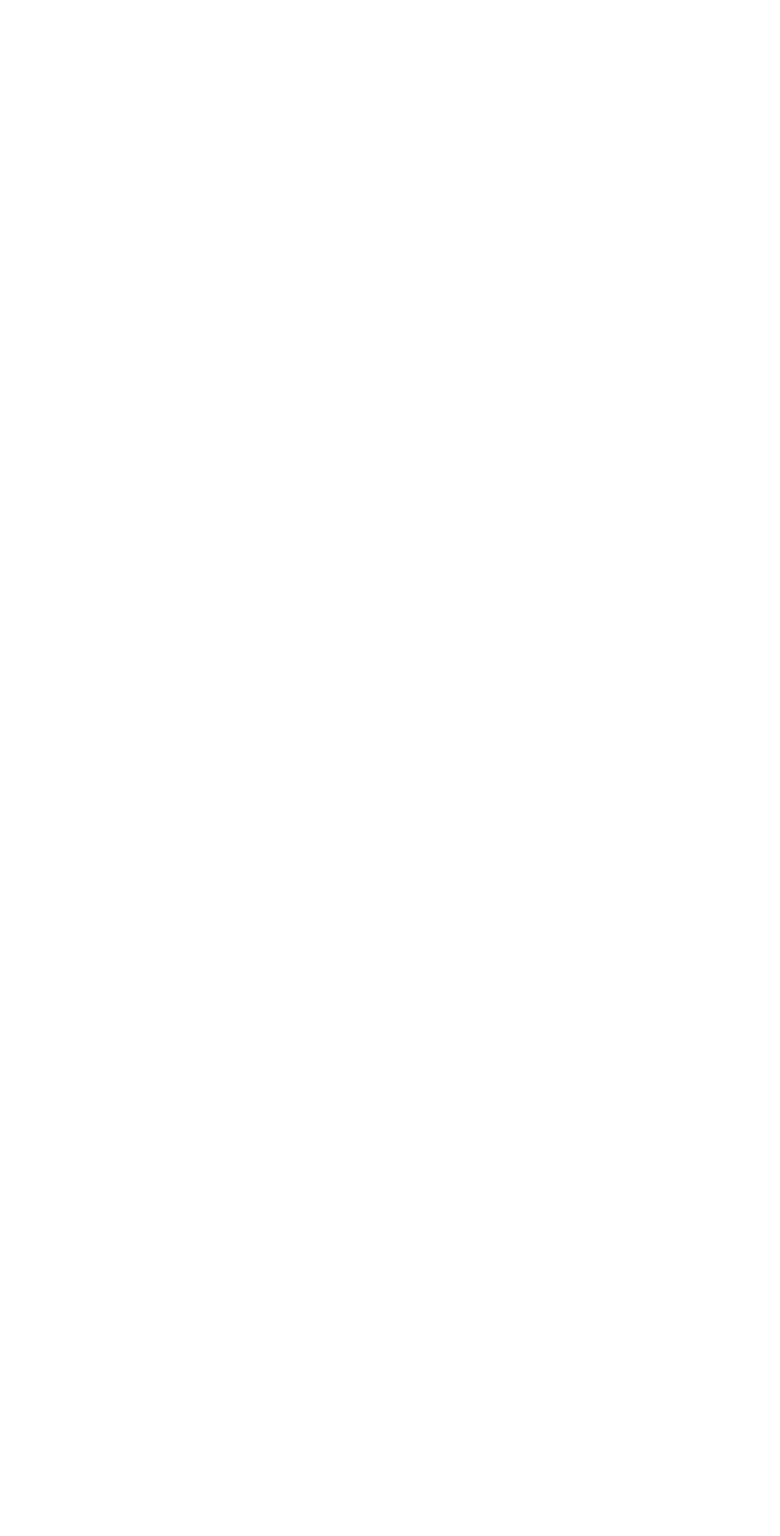
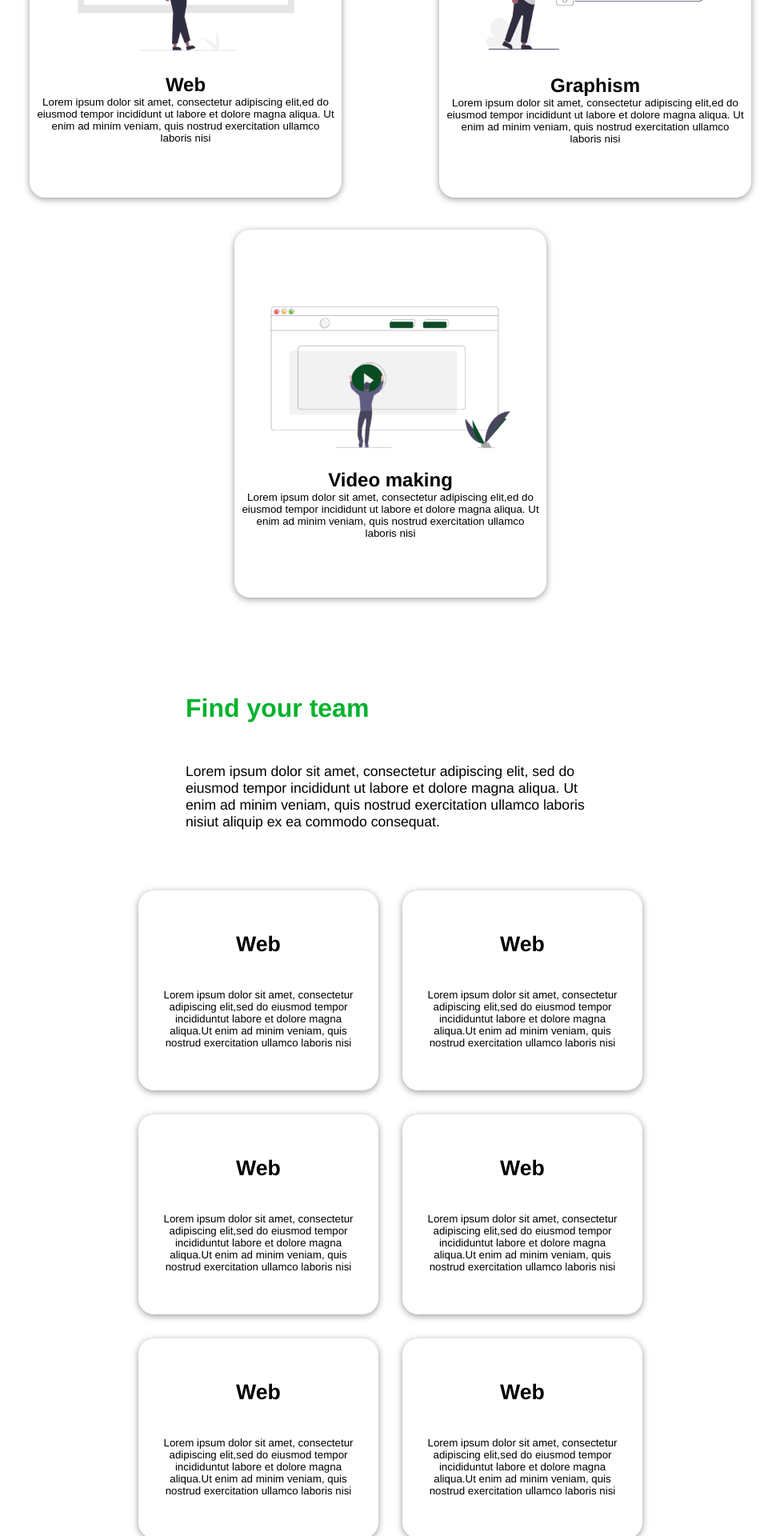
Before and after one commit to bdtkevin/hackathon-fiverr, a React (Create React App) app in the folder frontend/: page /join-team in a window 1280 px wide. Shown: the part 500-2420 px from the top of the page at 80% size, without its empty margins (152-1127 px from the left). Before the commit the page ends 800 px from the top, so only its background shows below. Built offline with nearby package versions, Linux system fonts and the light colour scheme.

Commit message:
add join team page

```diff
--- a/frontend/src/App.jsx
+++ b/frontend/src/App.jsx
@@ -3,6 +3,7 @@ import CreateTeam from './components/CreateTeam';
 import WebClient from './components/WebClient';
 import Toto from './components/Toto';
 import './reset.css';
+import JoinTeam from './components/JoinTeam';
 
 export default function App() {
   return (
@@ -11,6 +12,7 @@ export default function App() {
         <Route path='/toto' component={Toto} />
         <Route path='/create-team' component={CreateTeam} />
         <Route path='/webclient' component={WebClient} />
+        <Route path='/join-team' component={JoinTeam} />
       </Switch>
     </div>
   );
--- /dev/null
+++ b/frontend/src/components/JoinTeam/index.jsx
@@ -0,0 +1,112 @@
+import { Link } from 'react-router-dom'
+import Header from '../Header'
+import Footer from '../Footer'
+import './style.scss'
+
+const JoinTeam = ()=>{
+  return(
+  <>
+  <Header />
+    <section className="field">
+      <h2>
+        Choose your field
+      </h2>
+      <div className="containerDomain">
+        <Link to="/web">
+        <button className="web">
+          <img src='/img/createTeamImg/webIllu.svg' alt=""/>
+          <h3>Web</h3>
+          <p>
+          Lorem ipsum dolor sit amet, consectetur adipiscing elit,ed do eiusmod tempor incididunt ut labore et dolore magna aliqua. Ut enim ad minim veniam, quis nostrud exercitation ullamco laboris nisi
+          </p>
+      </button>
+      </Link>
+      <Link to="/graphism">
+      <button className="graphism">
+          <img src='/img/createTeamImg/graphismIllu.svg' alt=""/>
+          <h3>Graphism</h3>
+          <p>
+          Lorem ipsum dolor sit amet, consectetur adipiscing elit,ed do eiusmod tempor incididunt ut labore et dolore magna aliqua. Ut enim ad minim veniam, quis nostrud exercitation ullamco laboris nisi
+          </p>
+      </button>
+      </Link>
+      <Link to="/video">
+      <button className="video">
+          <img src='/img/createTeamImg/videoIllu.svg' alt=""/>
+          <h3>Video making</h3>
+          <p>
+          Lorem ipsum dolor sit amet, consectetur adipiscing elit,ed do eiusmod tempor incididunt ut labore et dolore magna aliqua. Ut enim ad minim veniam, quis nostrud exercitation ullamco laboris nisi
+          </p>
+      </button>
+      </Link>
+
+    </div>
+    </section>
+
+    <section className="listTeam">
+      <h2>
+        Find your team
+      </h2>
+      <p className="textTeam">
+      Lorem ipsum dolor sit amet, consectetur adipiscing elit, sed do eiusmod tempor incididunt ut labore et dolore magna aliqua. Ut enim ad minim veniam, quis nostrud exercitation ullamco laboris nisiut aliquip ex ea commodo consequat.
+      </p>
+      <div className='gallery'>
+        <ul className='cards'>
+          <button>
+            <h3>Web</h3>
+            <p>
+              Lorem ipsum dolor sit amet, consectetur adipiscing elit,sed do
+              eiusmod tempor incididuntut labore et dolore magna aliqua.Ut enim
+              ad minim veniam, quis nostrud exercitation ullamco laboris nisi
+            </p>
+          </button>
+          <button>
+            <h3>Web</h3>
+            <p>
+              Lorem ipsum dolor sit amet, consectetur adipiscing elit,sed do
+              eiusmod tempor incididuntut labore et dolore magna aliqua.Ut enim
+              ad minim veniam, quis nostrud exercitation ullamco laboris nisi
+            </p>
+          </button>
+          <button>
+            <h3>Web</h3>
+            <p>
+              Lorem ipsum dolor sit amet, consectetur adipiscing elit,sed do
+              eiusmod tempor incididuntut labore et dolore magna aliqua.Ut enim
+              ad minim veniam, quis nostrud exercitation ullamco laboris nisi
+            </p>
+          </button>
+          <button>
+            <h3>Web</h3>
+            <p>
+              Lorem ipsum dolor sit amet, consectetur adipiscing elit,sed do
+              eiusmod tempor incididuntut labore et dolore magna aliqua.Ut enim
+              ad minim veniam, quis nostrud exercitation ullamco laboris nisi
+            </p>
+          </button>
+          <button>
+            <h3>Web</h3>
+            <p>
+              Lorem ipsum dolor sit amet, consectetur adipiscing elit,sed do
+              eiusmod tempor incididuntut labore et dolore magna aliqua.Ut enim
+              ad minim veniam, quis nostrud exercitation ullamco laboris nisi
+            </p>
+          </button>
+          <button>
+            <h3>Web</h3>
+            <p>
+              Lorem ipsum dolor sit amet, consectetur adipiscing elit,sed do
+              eiusmod tempor incididuntut labore et dolore magna aliqua.Ut enim
+              ad minim veniam, quis nostrud exercitation ullamco laboris nisi
+            </p>
+          </button>
+        </ul>
+      </div>
+
+    </section>
+  <Footer />
+  </>
+  );
+}
+
+export default JoinTeam;
--- /dev/null
+++ b/frontend/src/components/JoinTeam/style.scss
@@ -0,0 +1,79 @@
+h2 {
+  font: 600 2em 'helvetica';
+  color : #00B22D;
+  margin : 50px;
+  margin-left : 30vw;
+  margin-top : 100px;
+}
+
+.containerDomain {
+  margin : auto;
+  display : flex;
+  flex-wrap: wrap;
+  justify-content: space-around;
+  width : 80%;
+
+  button {
+    width : 390px;
+    height : 460px;
+    background: #FFFFFF;
+    border: 1px solid transparent;
+    box-shadow: 0px 2px 8px rgba(0, 0, 0, 0.4);
+    border-radius: 20px;
+    overflow: hidden;
+    margin : 20px;
+
+    h3 {
+      font: 600 1.8em 'helvetica';
+    }
+
+
+  }
+  button:hover {
+    border: 3px solid #00B22D;
+    cursor: pointer;
+}
+}
+
+
+
+  .textTeam {
+    max-width : 500px;
+    margin-left : 30vw;
+    font: 400 1.1em 'helvetica';
+  }
+
+  .gallery {
+    width: 80%;
+    margin : auto;
+    margin-top : 60px;
+    .cards {
+      margin-left: 100px;
+      margin-right: 100px;
+      display: flex;
+      flex-wrap: wrap;
+      justify-content: center;
+      align-items: center;
+      button {
+        width: 300px;
+        height: 250px;
+        margin: 15px;
+        background-color: #FFFFFF;
+        border : 1px solid transparent;
+        border-radius: 20px;
+        box-shadow: 0px 2px 8px rgba(0, 0, 0, 0.4);
+        h3 {
+          font: 700 2em 'helvetica';
+          padding: 20px;
+        }
+        p {
+          padding: 20px;
+          font: 400 1em 'helvetica';
+        }
+      }
+      button:hover {
+          border: 3px solid #00B22D;
+          cursor: pointer;
+      }
+    }
+  }
```
Also changed, not shown: frontend/.prettierrc.json (added).
